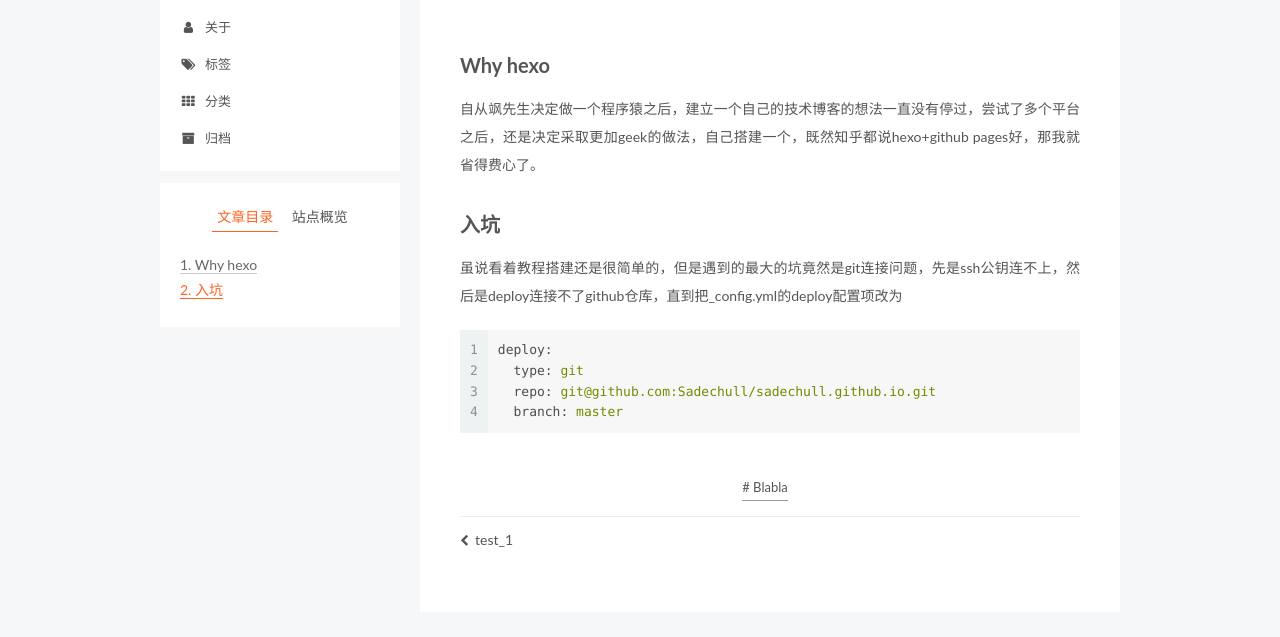
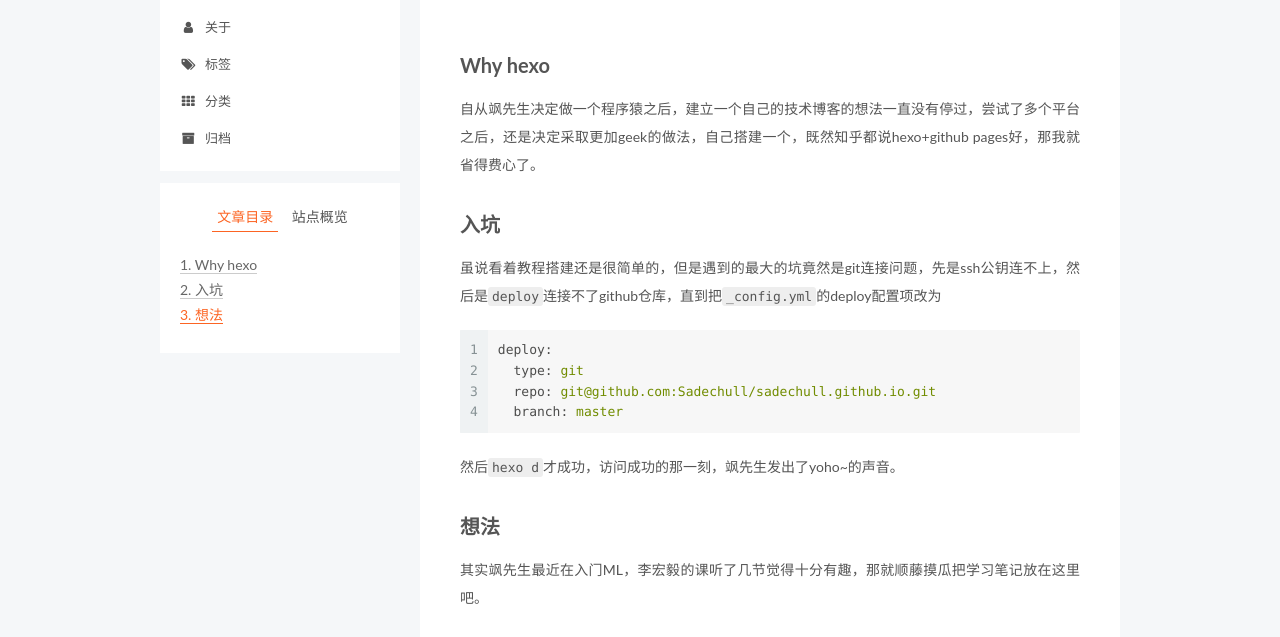
Before and after one commit to Sadechull/sadechull.github.io, a plain HTML site: page 2018/11/02/第一篇hexo博客/index.html in a window 1280 px wide. Shown: the part 163-800 px from the top of the page. Drawn offline with Linux system fonts and the light colour scheme; some packages are replaced by stand-ins of ours; a script that the page names is missing.

Commit message:
Site updated: 2018-11-02 18:59:24

```diff
--- a/2018/11/02/第一篇hexo博客/index.html
+++ b/2018/11/02/第一篇hexo博客/index.html
@@ -87,7 +87,7 @@
 <meta property="og:site_name" content="飒涤秋的博客">
 <meta property="og:description" content="Why hexo自从飒先生决定做一个程序猿之后，建立一个自己的技术博客的想法一直没有停过，尝试了多个平台之后，还是决定采取更加geek的做法，自己搭建一个，既然知乎都说hexo+github pages好，那我就省得费心了。 入坑虽说看着教程搭建还是很简单的，但是遇到的最大的坑竟然是git连接问题，先是ssh公钥连不上，然后是deploy连接不了github仓库，直到把_config.yml的de">
 <meta property="og:locale" content="zh-Hans">
-<meta property="og:updated_time" content="2018-11-02T10:50:06.228Z">
+<meta property="og:updated_time" content="2018-11-02T10:59:00.292Z">
 <meta name="twitter:card" content="summary">
 <meta name="twitter:title" content="第一篇hexo博客">
 <meta name="twitter:description" content="Why hexo自从飒先生决定做一个程序猿之后，建立一个自己的技术博客的想法一直没有停过，尝试了多个平台之后，还是决定采取更加geek的做法，自己搭建一个，既然知乎都说hexo+github pages好，那我就省得费心了。 入坑虽说看着教程搭建还是很简单的，但是遇到的最大的坑竟然是git连接问题，先是ssh公钥连不上，然后是deploy连接不了github仓库，直到把_config.yml的de">
@@ -331,7 +331,9 @@
 
 
         <h2 id="Why-hexo"><a href="#Why-hexo" class="headerlink" title="Why hexo"></a>Why hexo</h2><p>自从飒先生决定做一个程序猿之后，建立一个自己的技术博客的想法一直没有停过，尝试了多个平台之后，还是决定采取更加geek的做法，自己搭建一个，既然知乎都说hexo+github pages好，那我就省得费心了。</p>
-<h2 id="入坑"><a href="#入坑" class="headerlink" title="入坑"></a>入坑</h2><p>虽说看着教程搭建还是很简单的，但是遇到的最大的坑竟然是git连接问题，先是ssh公钥连不上，然后是deploy连接不了github仓库，直到把_config.yml的deploy配置项改为<br><figure class="highlight yaml"><table><tr><td class="gutter"><pre><span class="line">1</span><br><span class="line">2</span><br><span class="line">3</span><br><span class="line">4</span><br></pre></td><td class="code"><pre><span class="line"><span class="attr">deploy:</span></span><br><span class="line"><span class="attr">  type:</span> <span class="string">git</span></span><br><span class="line"><span class="attr">  repo:</span> <span class="string">git@github.com:Sadechull/sadechull.github.io.git</span></span><br><span class="line"><span class="attr">  branch:</span> <span class="string">master</span></span><br></pre></td></tr></table></figure></p>
+<h2 id="入坑"><a href="#入坑" class="headerlink" title="入坑"></a>入坑</h2><p>虽说看着教程搭建还是很简单的，但是遇到的最大的坑竟然是git连接问题，先是ssh公钥连不上，然后是<code>deploy</code>连接不了github仓库，直到把<code>_config.yml</code>的deploy配置项改为<br><figure class="highlight yaml"><table><tr><td class="gutter"><pre><span class="line">1</span><br><span class="line">2</span><br><span class="line">3</span><br><span class="line">4</span><br></pre></td><td class="code"><pre><span class="line"><span class="attr">deploy:</span></span><br><span class="line"><span class="attr">  type:</span> <span class="string">git</span></span><br><span class="line"><span class="attr">  repo:</span> <span class="string">git@github.com:Sadechull/sadechull.github.io.git</span></span><br><span class="line"><span class="attr">  branch:</span> <span class="string">master</span></span><br></pre></td></tr></table></figure></p>
+<p>然后<code>hexo d</code>才成功，访问成功的那一刻，飒先生发出了yoho~的声音。</p>
+<h2 id="想法"><a href="#想法" class="headerlink" title="想法"></a>想法</h2><p>其实飒先生最近在入门ML，李宏毅的课听了几节觉得十分有趣，那就顺藤摸瓜把学习笔记放在这里吧。</p>
 
 
     </div>
@@ -493,7 +495,7 @@
 
 
 
-              <div class="post-toc-content"><ol class="nav"><li class="nav-item nav-level-2"><a class="nav-link" href="#Why-hexo"><span class="nav-number">1.</span> <span class="nav-text">Why hexo</span></a></li><li class="nav-item nav-level-2"><a class="nav-link" href="#入坑"><span class="nav-number">2.</span> <span class="nav-text">入坑</span></a></li></ol></div>
+              <div class="post-toc-content"><ol class="nav"><li class="nav-item nav-level-2"><a class="nav-link" href="#Why-hexo"><span class="nav-number">1.</span> <span class="nav-text">Why hexo</span></a></li><li class="nav-item nav-level-2"><a class="nav-link" href="#入坑"><span class="nav-number">2.</span> <span class="nav-text">入坑</span></a></li><li class="nav-item nav-level-2"><a class="nav-link" href="#想法"><span class="nav-number">3.</span> <span class="nav-text">想法</span></a></li></ol></div>
 
 
           </div>
--- a/css/main.css
+++ b/css/main.css
@@ -1823,7 +1823,7 @@ pre .javascript .function {
   width: 4px;
   height: 4px;
   border-radius: 50%;
-  background: #7dc806;
+  background: #ffab7c;
 }
 .links-of-blogroll {
   font-size: 13px;
```
Also changed, not shown: index.html (+3 -1 lines).
